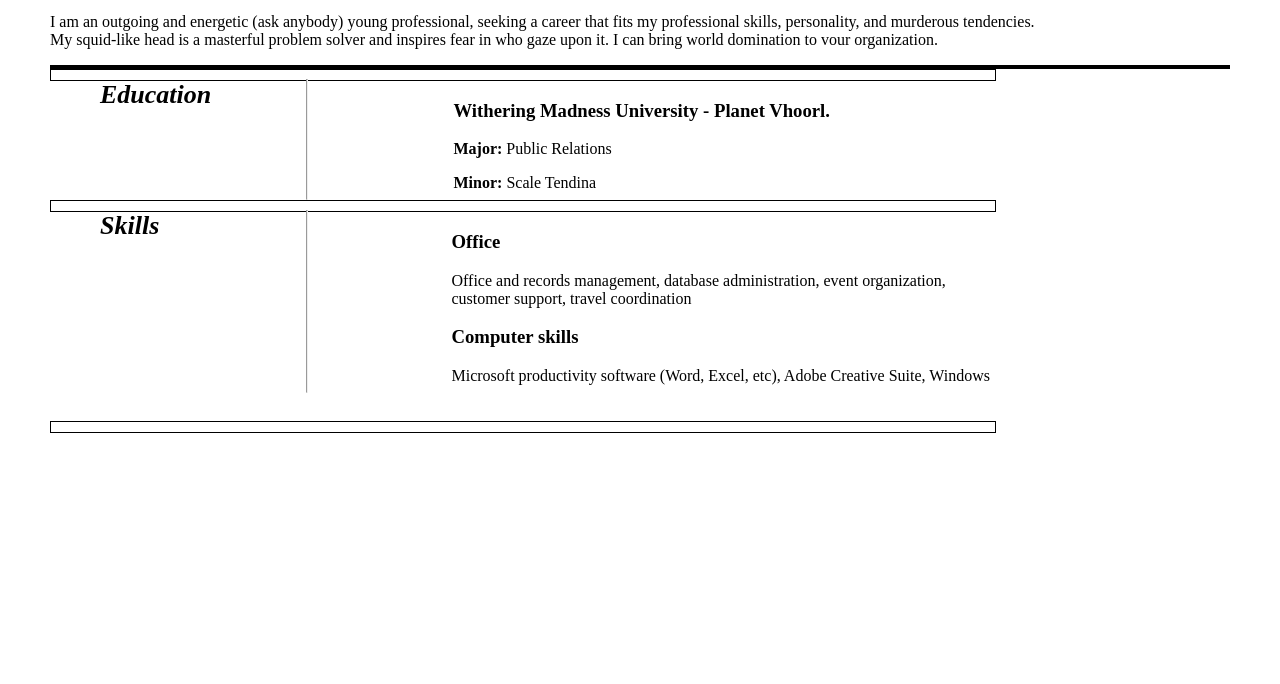
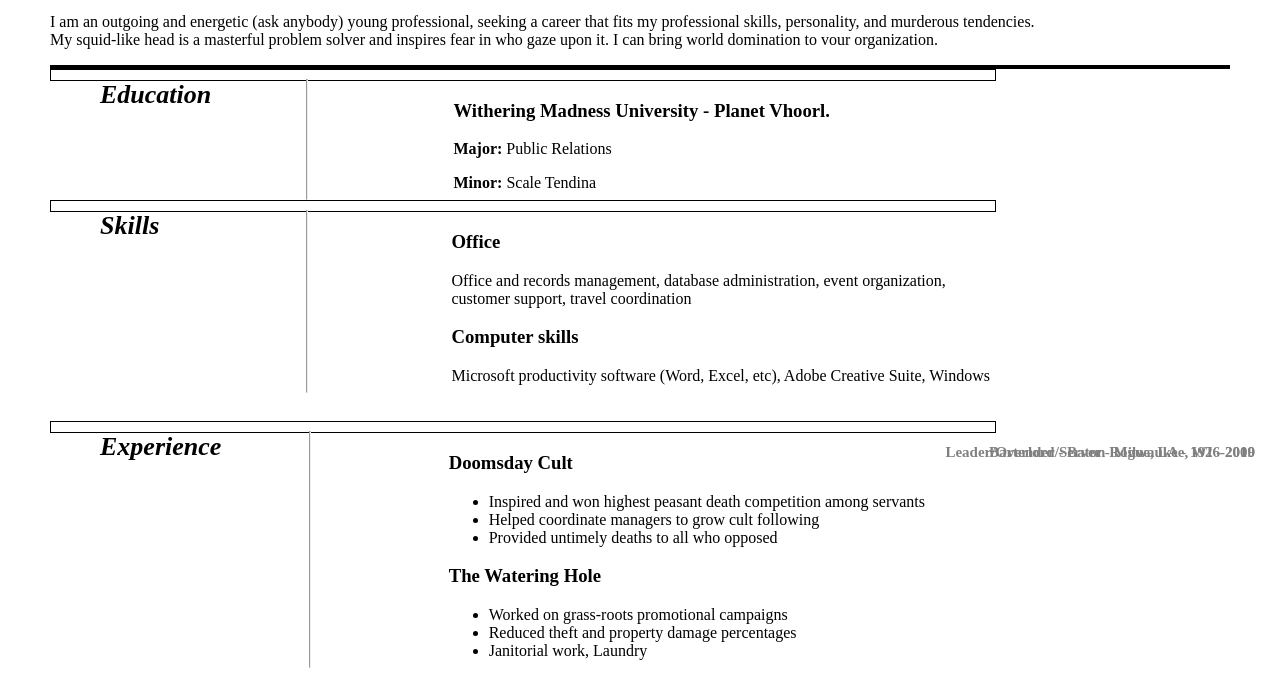
Before and after one commit to vatiza/WebEngineering, a plain HTML site: page 19201103082.html in a window 1280 px wide. Shown: the part 153-837 px from the top of the page. Before the commit the page ends 800 px from the top, so only its background shows below. Drawn offline with Linux system fonts and the light colour scheme.

Commit message:
experience end

```diff
--- a/19201103082.html
+++ b/19201103082.html
@@ -80,6 +80,19 @@
             height: 10px;
             border: 1px solid black;
         }
+
+        .exp-title {
+            margin-right: 305px;
+        }
+
+        .hint {
+            position: absolute;
+            color: gray;
+            font-size: 15px;
+            right: -25px;
+            top: -4px;
+            font-weight: bold;
+        }
     </style>
 </head>
 
@@ -139,7 +152,32 @@
     <div class="box2"></div>
 
     <!-- experience -->
+    <section class="common-section">
+        <div>
+            <h3 class="title">Experience</h3>
+        </div>
 
+        <hr class="commonHR">
+        <div class="exp-title">
+            <h3>Doomsday Cult
+            </h3>
+            <p class="hint">Leader/Overlord - Baton Rogue, LA - 1926-2010</p>
+            <ul>
+                <li>Inspired and won highest peasant death competition among servants</li>
+                <li>Helped coordinate managers to grow cult following</li>
+                <li>Provided untimely deaths to all who opposed</li>
+            </ul>
+            <h3>The Watering Hole
+            </h3>
+            <p class="hint">Bartender/Server - Milwaukee, WI - 2009</p>
+            <ul>
+                <li>Worked on grass-roots promotional campaigns</li>
+                <li>Reduced theft and property damage percentages</li>
+                <li>Janitorial work, Laundry</li>
+            </ul>
+        </div>
+
+    </section>
 
 
 
```
